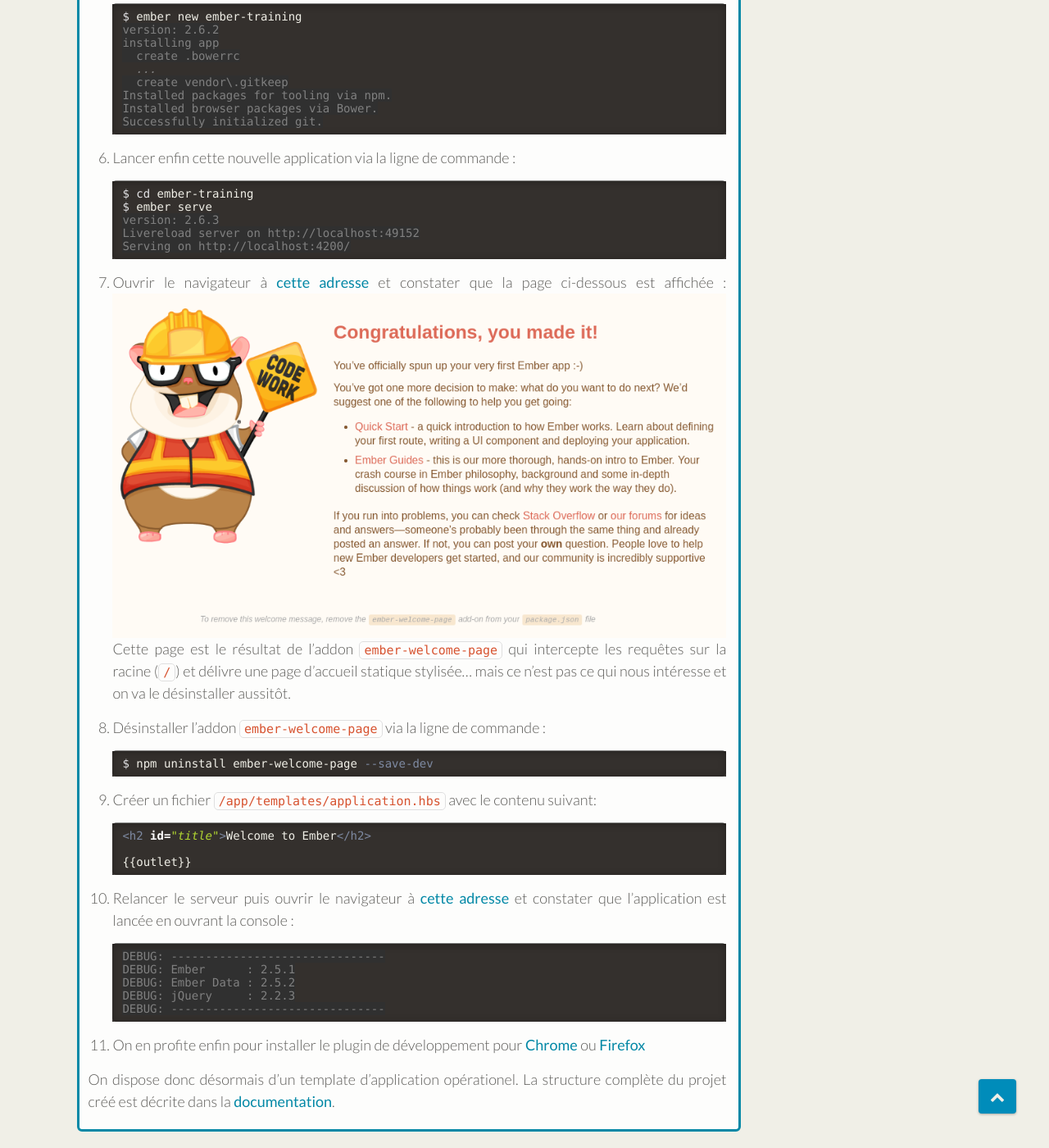
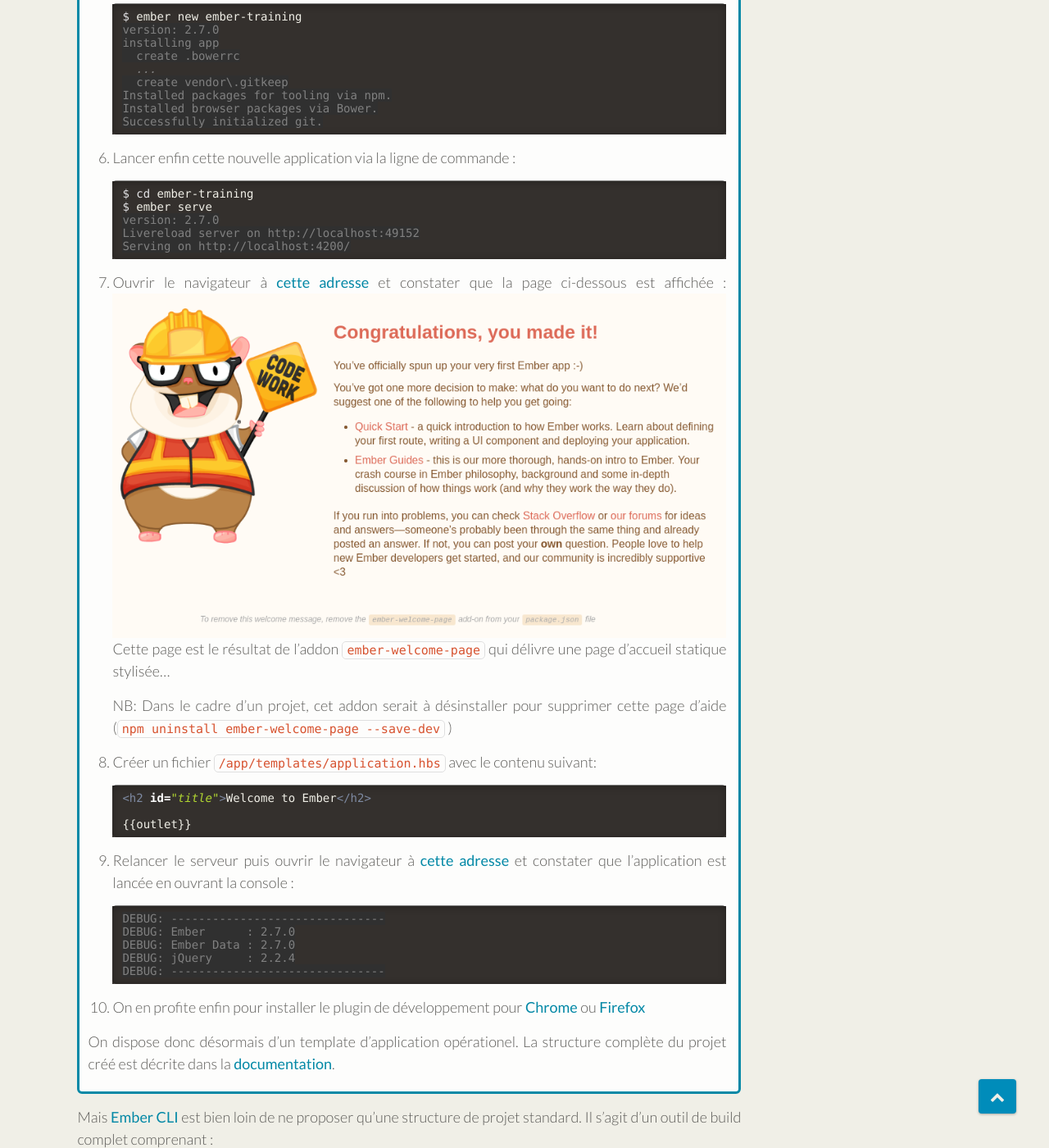
Before and after one commit to bmeurant/bmeurant.github.io, a Jekyll site: the page built from ember/training/ember-cli.md, in a window 1280 px wide and 1400 px high, scrolled down 1812 px. Shown: the whole window at 82% size. Built offline with Jekyll 4.4.1, drawn with Linux system fonts in a browser that asks for light colours; nearby versions of some CDN libraries; some of the changed text lies outside the part shown.

Commit message:
Update ember training for 2.7.0

````diff
--- a/ember/training/ember-cli.md
+++ b/ember/training/ember-cli.md
@@ -66,7 +66,7 @@
    ```console
    $ npm install -g ember-cli
    $ ember -v
-   version: 2.6.2
+   version: 2.7.0
    node: 4.4.3
    ```
 
@@ -81,7 +81,7 @@
 
    ```console
    $ ember new ember-training
-   version: 2.6.2
+   version: 2.7.0
    installing app
      create .bowerrc
      ...
@@ -96,20 +96,16 @@
    ```console
    $ cd ember-training
    $ ember serve
-   version: 2.6.3
+   version: 2.7.0
    Livereload server on http://localhost:49152
    Serving on http://localhost:4200/
    ```
 
-1. Ouvrir le navigateur à [cette adresse](http://localhost:4200/) et constater que la page ci-dessous est affichée :
+1. Ouvrir le navigateur à [cette adresse](http://localhost:4200/ember-getting-started) et constater que la page ci-dessous est affichée :
    ![Ember Welcome Page](/images/ember-welcome-page.png)
-   Cette page est le résultat de l'addon `ember-welcome-page` qui intercepte les requêtes sur la racine (`/`) et délivre une page d'accueil statique stylisée... mais ce n'est pas ce qui nous intéresse et on va le désinstaller aussitôt.
+   Cette page est le résultat de l'addon `ember-welcome-page` qui délivre une page d'accueil statique stylisée...
 
-1. Désinstaller l'addon `ember-welcome-page` via la ligne de commande :
-
-   ```console
-   $ npm uninstall ember-welcome-page --save-dev
-   ```
+   NB: Dans le cadre d'un projet, cet addon serait à désinstaller pour supprimer cette page d'aide (`npm uninstall ember-welcome-page --save-dev` )
 
 1. Créer un fichier `/app/templates/application.hbs` avec le contenu suivant:
    {% raw %}
@@ -124,9 +120,9 @@
 
    ```console
    DEBUG: -------------------------------
-   DEBUG: Ember      : 2.5.1
-   DEBUG: Ember Data : 2.5.2
-   DEBUG: jQuery     : 2.2.3
+   DEBUG: Ember      : 2.7.0
+   DEBUG: Ember Data : 2.7.0
+   DEBUG: jQuery     : 2.2.4
    DEBUG: -------------------------------
    ```
 
@@ -177,7 +173,7 @@
 
      "devDependencies": {
        ...
-       "ember-cli-sass": "^5.3.0",
+       "ember-cli-sass": "^5.4.0",
        ...
      }
    ...
@@ -200,9 +196,9 @@
    ...
 
      "dependencies": {
-       "ember": "~2.5.1",
+       "ember": "~2.7.0",
        ...
-       "bootstrap-sass": "~3.3.6"
+       "bootstrap-sass": "~3.3.7"
      }
    ...
    ```
````
